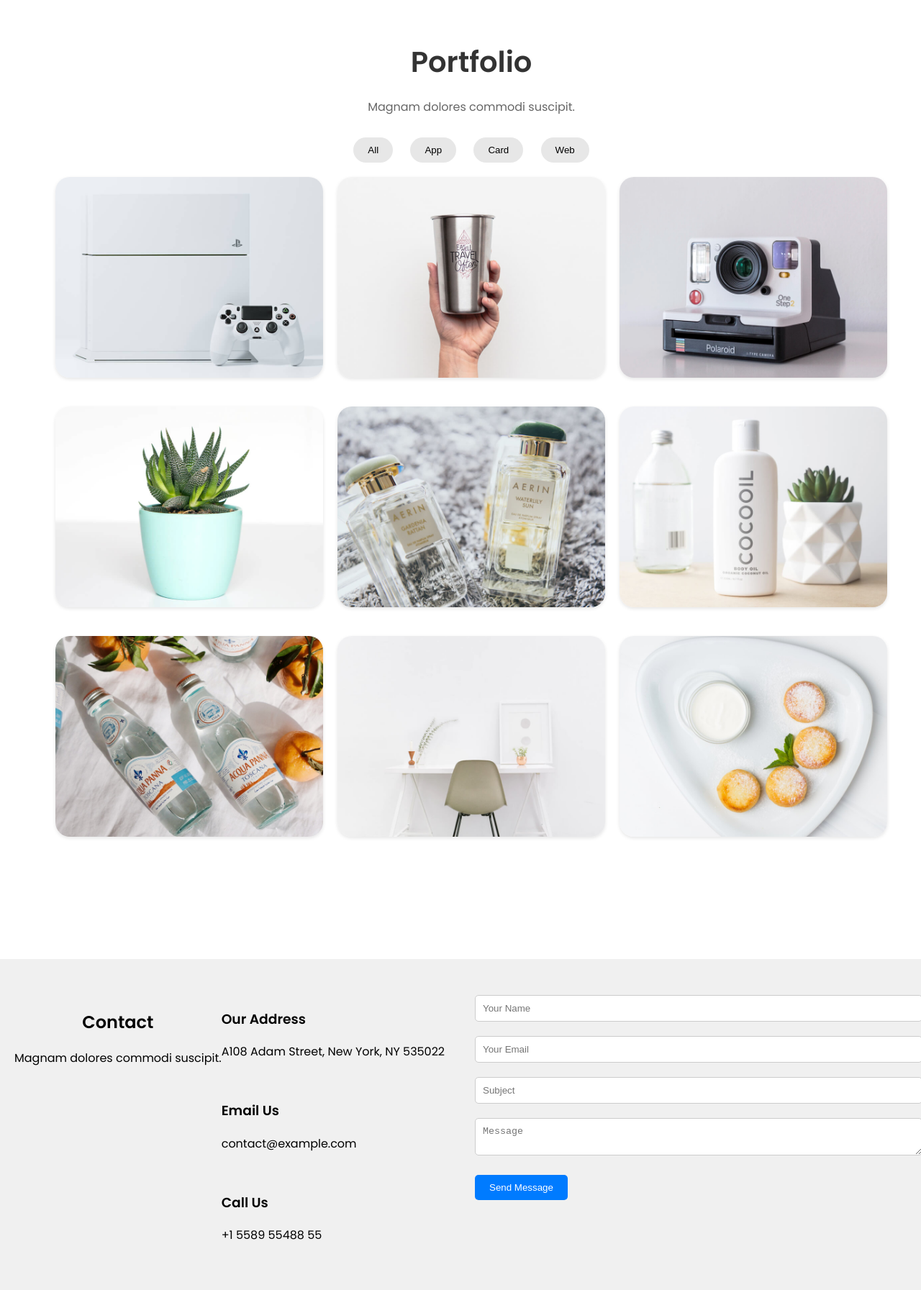
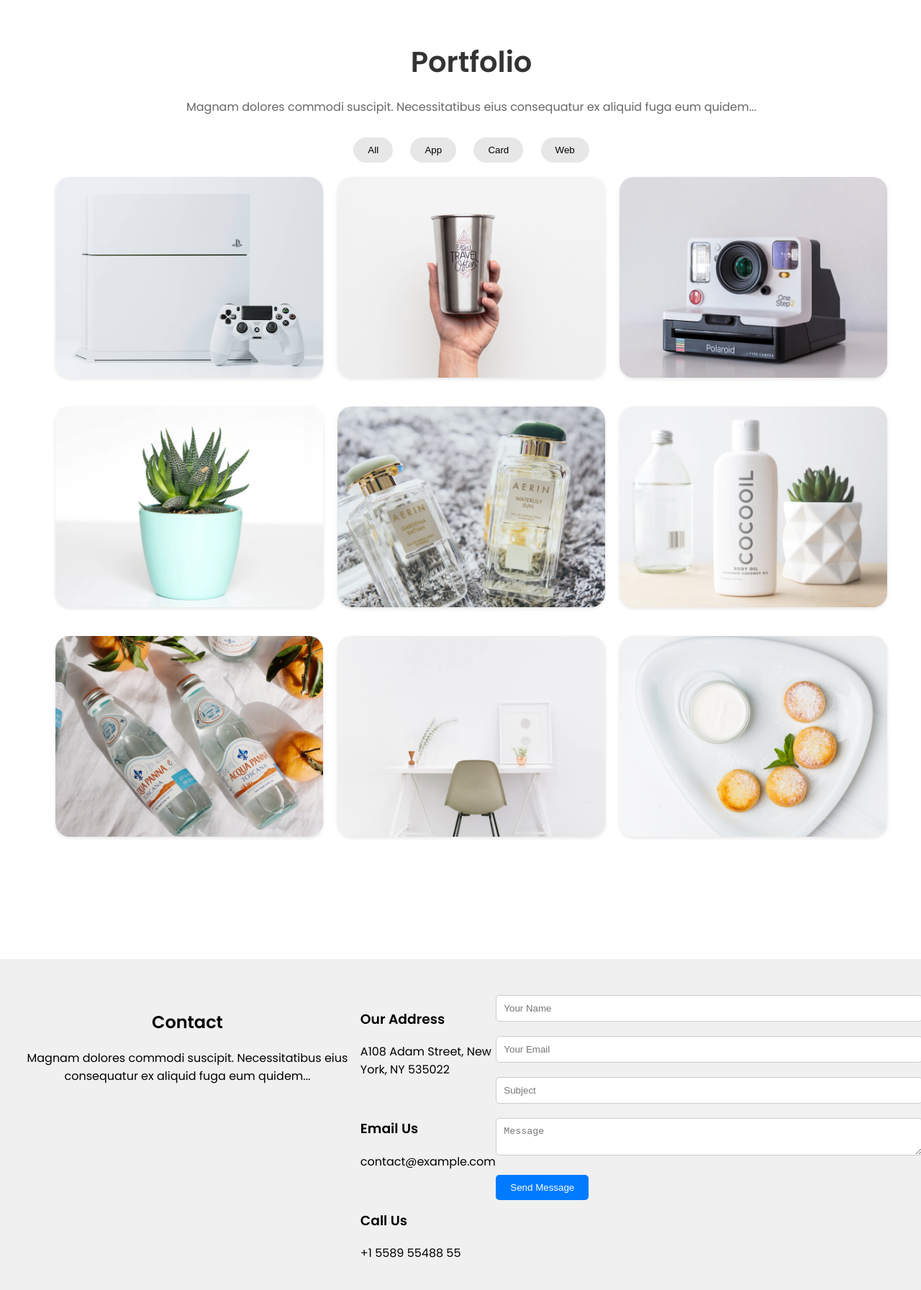
Before and after one commit to aatmik-panse/web_dev_c1, a plain HTML site: page index.html in a window 1280 px wide. Shown: the part 3080-4873 px from the top of the page at 72% size. Drawn offline with Linux system fonts and the light colour scheme.

Commit message:
Update index.html

```diff
--- a/index.html
+++ b/index.html
@@ -149,7 +149,7 @@
 </div>
 <div id="portfolio" class="section portfolio">
   <h2 class="portfolio-title">Portfolio</h2>
-  <p class="portfolio-description">Magnam dolores commodi suscipit.</p>
+  <p class="portfolio-description">Magnam dolores commodi suscipit. Necessitatibus eius consequatur ex aliquid fuga eum quidem...</p>
   <div class="portfolio-filter">
     <button>All</button>
     <button>App</button>
@@ -196,7 +196,7 @@
 <section id="contact" class="contact-section">
   <header class="contact-header">
     <h2>Contact</h2>
-    <p>Magnam dolores commodi suscipit. </p>
+    <p>Magnam dolores commodi suscipit. Necessitatibus eius consequatur ex aliquid fuga eum quidem...</p>
   </header>
 
   <div class="contact-details">
@@ -229,6 +229,8 @@
   </form>
 </section>
 
+
+
 </body>
 <script src="script.js"></script>
 </html>
```
